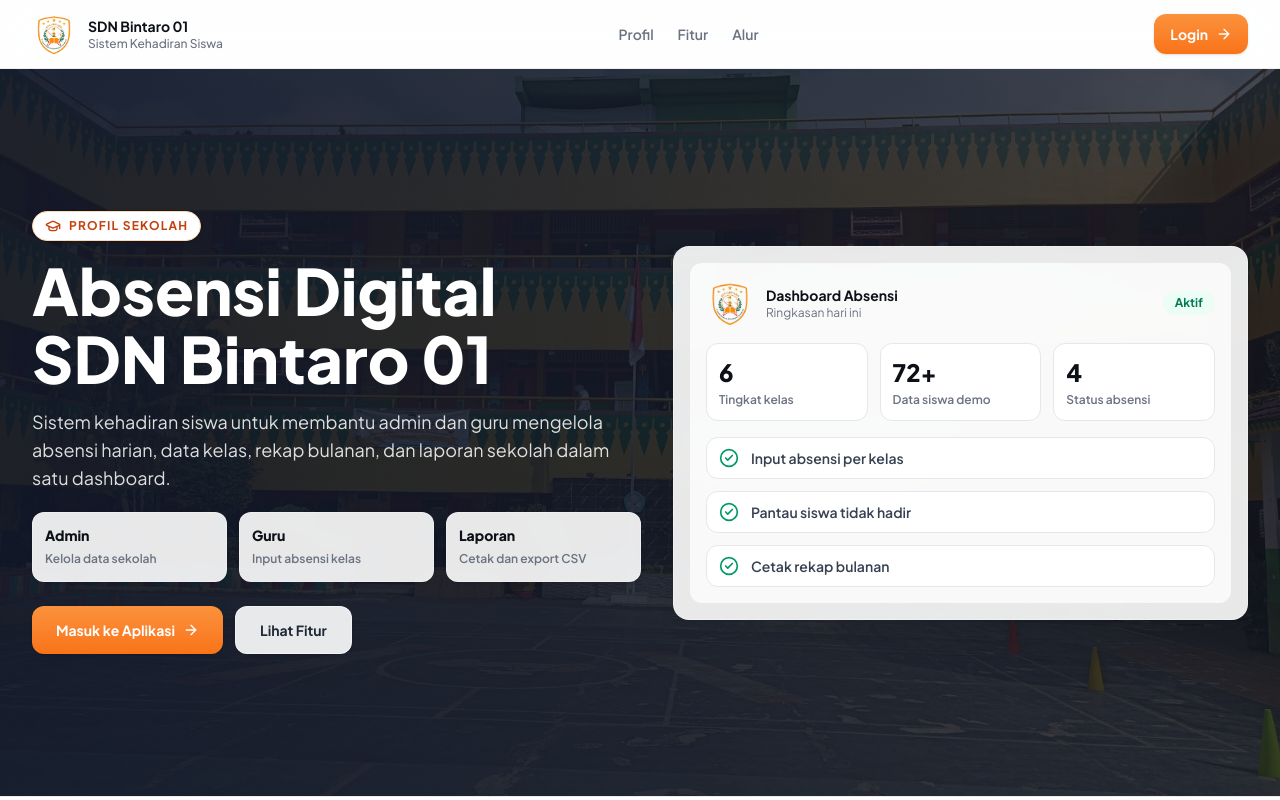
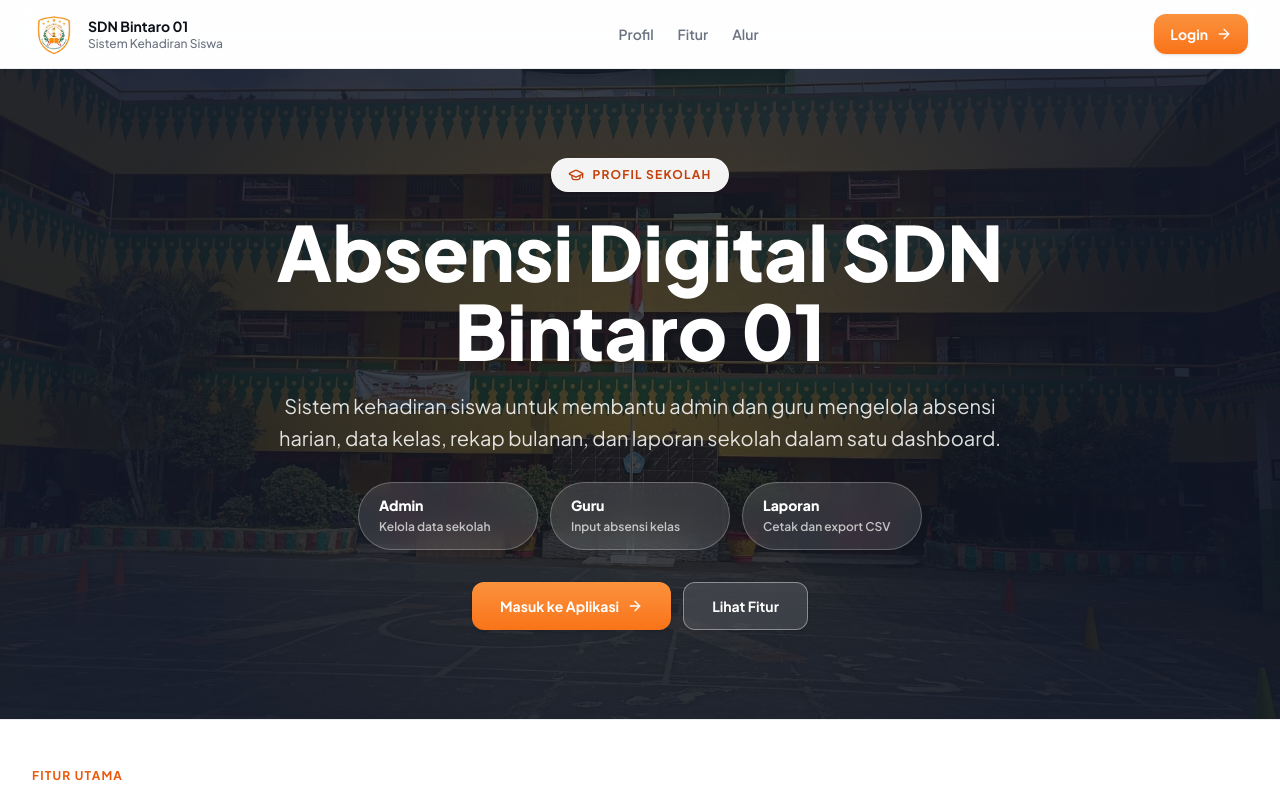
Before and after one commit to rhmatzeka/AppAbsensiSDN1Bintaro, a Next.js app: page / in a window 1280 px wide. Shown: the top 800 px of the page. Built offline with nearby package versions, Linux system fonts and the light colour scheme.

Commit message:
Center landing hero content

```diff
--- a/app/page.tsx
+++ b/app/page.tsx
@@ -1,6 +1,6 @@
 import Image from "next/image";
 import Link from "next/link";
-import { ArrowRight, BarChart3, CalendarCheck, CheckCircle2, ClipboardCheck, FileSpreadsheet, GraduationCap, LogIn, Users } from "lucide-react";
+import { ArrowRight, BarChart3, CalendarCheck, ClipboardCheck, FileSpreadsheet, GraduationCap, LogIn, Users } from "lucide-react";
 import schoolBackground from "@/components/asset/background.jpeg";
 import logoSdnBintaro from "@/components/asset/logosd-removebg-preview.png";
 
@@ -20,12 +20,6 @@ const features = [
     description: "Rekap kehadiran siap dicetak atau diekspor untuk kebutuhan administrasi sekolah.",
     icon: BarChart3
   }
-];
-
-const stats = [
-  { value: "6", label: "Tingkat kelas" },
-  { value: "72+", label: "Data siswa demo" },
-  { value: "4", label: "Status absensi" }
 ];
 
 const workflow = [
@@ -75,7 +69,7 @@ export default function HomePage() {
         </div>
       </header>
 
-      <section id="profil" className="relative isolate min-h-[calc(100vh-73px)] overflow-hidden border-b border-neutral-200/70">
+      <section id="profil" className="relative isolate overflow-hidden border-b border-neutral-200/70">
         <Image
           src={schoolBackground}
           alt="Gedung SDN Bintaro 01"
@@ -84,79 +78,46 @@ export default function HomePage() {
           sizes="100vw"
           className="absolute inset-0 -z-20 object-cover object-center"
         />
-        <div className="absolute inset-0 -z-10 bg-neutral-950/60" />
-        <div className="absolute inset-0 -z-10 bg-[linear-gradient(90deg,rgba(15,23,42,0.82)_0%,rgba(15,23,42,0.68)_42%,rgba(15,23,42,0.38)_100%)]" />
-        <div className="mx-auto grid min-h-[calc(100vh-73px)] max-w-7xl items-center gap-8 px-4 py-12 sm:px-6 lg:grid-cols-[minmax(0,0.9fr)_minmax(420px,0.85fr)] lg:px-8 lg:py-14">
-          <div className="max-w-[680px]">
-            <div className="mb-4 inline-flex items-center gap-2 rounded-full border border-orange-200 bg-white px-3 py-1.5 text-xs font-bold uppercase tracking-widest text-orange-700 shadow-sm">
+        <div className="absolute inset-0 -z-10 bg-neutral-950/66" />
+        <div className="absolute inset-0 -z-10 bg-[radial-gradient(circle_at_center,rgba(15,23,42,0.18)_0%,rgba(15,23,42,0.70)_72%)]" />
+        <div className="mx-auto flex min-h-[calc(100svh-150px)] max-w-7xl items-center justify-center px-4 py-14 sm:px-6 lg:px-8 lg:py-16">
+          <div className="mx-auto flex max-w-5xl flex-col items-center text-center">
+            <div className="mb-5 inline-flex items-center gap-2 rounded-full border border-white/35 bg-white/95 px-4 py-2 text-xs font-bold uppercase tracking-widest text-orange-700 shadow-sm">
               <GraduationCap className="h-4 w-4" />
               Profil Sekolah
             </div>
-            <h1 className="text-4xl font-black leading-[1.05] tracking-normal text-white sm:text-5xl lg:text-[64px]">
+            <h1 className="max-w-4xl text-4xl font-black leading-[1.04] tracking-normal text-white sm:text-6xl lg:text-[76px]">
               Absensi Digital SDN Bintaro 01
             </h1>
-            <p className="mt-4 max-w-2xl text-base leading-7 text-white/85 sm:text-lg">
+            <p className="mt-5 max-w-3xl text-base leading-8 text-white/86 sm:text-xl">
               Sistem kehadiran siswa untuk membantu admin dan guru mengelola absensi harian, data kelas, rekap bulanan, dan laporan sekolah dalam satu dashboard.
             </p>
-            <div className="mt-5 grid gap-3 sm:grid-cols-3">
+            <div className="mt-7 flex flex-wrap justify-center gap-3">
               {[
                 ["Admin", "Kelola data sekolah"],
                 ["Guru", "Input absensi kelas"],
                 ["Laporan", "Cetak dan export CSV"]
               ].map(([title, text]) => (
-                <div key={title} className="rounded-xl border border-white/30 bg-white/90 p-3 shadow-sm backdrop-blur">
-                  <p className="text-sm font-black text-neutral-950">{title}</p>
-                  <p className="mt-1 text-xs font-semibold leading-5 text-neutral-500">{text}</p>
+                <div key={title} className="min-w-[180px] rounded-full border border-white/25 bg-white/12 px-5 py-3 text-left shadow-sm backdrop-blur-md">
+                  <p className="text-sm font-black text-white">{title}</p>
+                  <p className="mt-0.5 text-xs font-semibold leading-5 text-white/70">{text}</p>
                 </div>
               ))}
             </div>
-            <div className="mt-6 flex flex-col gap-3 sm:flex-row">
+            <div className="mt-8 flex w-full max-w-md flex-col justify-center gap-3 sm:w-auto sm:max-w-none sm:flex-row">
               <Link
                 href="/login"
-                className="inline-flex min-h-12 items-center justify-center gap-2 rounded-xl bg-gradient-to-b from-orange-400 to-orange-500 px-6 text-sm font-bold text-white shadow-sm hover:from-orange-500 hover:to-orange-600 focus-visible:outline-none focus-visible:ring-2 focus-visible:ring-orange-400 focus-visible:ring-offset-2"
+                className="inline-flex min-h-12 items-center justify-center gap-2 rounded-xl bg-gradient-to-b from-orange-400 to-orange-500 px-7 text-sm font-bold text-white shadow-sm hover:from-orange-500 hover:to-orange-600 focus-visible:outline-none focus-visible:ring-2 focus-visible:ring-orange-400 focus-visible:ring-offset-2"
               >
                 Masuk ke Aplikasi
                 <ArrowRight className="h-4 w-4" />
               </Link>
               <a
                 href="#fitur"
-                className="inline-flex min-h-12 items-center justify-center rounded-xl border border-white/50 bg-white/90 px-6 text-sm font-bold text-neutral-800 shadow-sm backdrop-blur hover:bg-white"
+                className="inline-flex min-h-12 items-center justify-center rounded-xl border border-white/40 bg-white/12 px-7 text-sm font-bold text-white shadow-sm backdrop-blur-md hover:bg-white/18"
               >
                 Lihat Fitur
               </a>
-            </div>
-          </div>
-
-          <div className="rounded-2xl border border-white/30 bg-white/90 p-4 shadow-card backdrop-blur-md">
-            <div className="rounded-xl bg-white/75 p-4">
-              <div className="flex items-center justify-between gap-3">
-                <div className="flex items-center gap-3">
-                  <Image src={logoSdnBintaro} alt="Logo SDN Bintaro 01" width={48} height={48} className="h-12 w-12 shrink-0 object-contain" />
-                  <div>
-                    <p className="text-sm font-bold text-neutral-950">Dashboard Absensi</p>
-                    <p className="text-xs text-neutral-500">Ringkasan hari ini</p>
-                  </div>
-                </div>
-                <span className="rounded-full bg-emerald-50 px-3 py-1 text-xs font-bold text-emerald-700">Aktif</span>
-              </div>
-
-              <div className="mt-4 grid gap-3 sm:grid-cols-3">
-                {stats.map((item) => (
-                  <div key={item.label} className="rounded-xl border border-neutral-200 bg-white p-3">
-                    <p className="text-2xl font-black text-neutral-950">{item.value}</p>
-                    <p className="mt-1 text-xs font-semibold text-neutral-500">{item.label}</p>
-                  </div>
-                ))}
-              </div>
-
-              <div className="mt-4 space-y-3">
-                {["Input absensi per kelas", "Pantau siswa tidak hadir", "Cetak rekap bulanan"].map((item) => (
-                  <div key={item} className="flex items-center gap-3 rounded-xl border border-neutral-200 bg-white px-3 py-2.5">
-                    <CheckCircle2 className="h-5 w-5 shrink-0 text-emerald-600" />
-                    <span className="text-sm font-semibold text-neutral-700">{item}</span>
-                  </div>
-                ))}
-              </div>
             </div>
           </div>
         </div>
```
